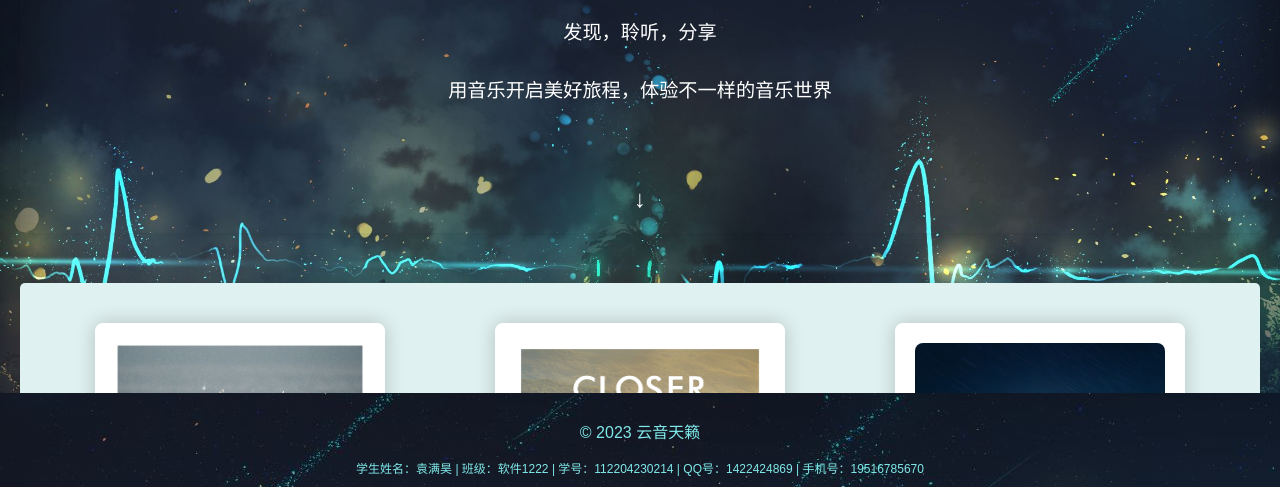
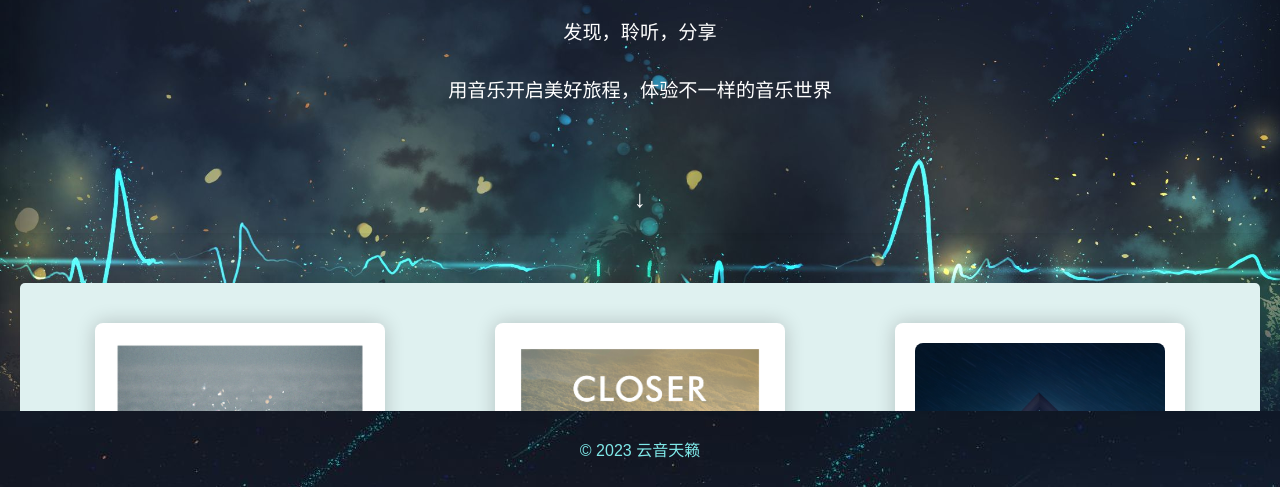
Before and after one commit to ymhlap/heavenly-music, a plain HTML site: page index.html in a window 1280 px wide. Shown: the part 313-800 px from the top of the page. Drawn offline with Linux system fonts and the light colour scheme.

Commit message:
Update index.html

```diff
--- a/index.html
+++ b/index.html
@@ -63,7 +63,6 @@
     </main>
     <footer>
         <p>&copy; 2023 云音天籁</p>
-        <span>学生姓名：袁满昊 | 班级：软件1222 | 学号：112204230214 | QQ号：1422424869 | 手机号：19516785670</span>
     </footer>
 
     <script src="JS/index.js"></script>
```
